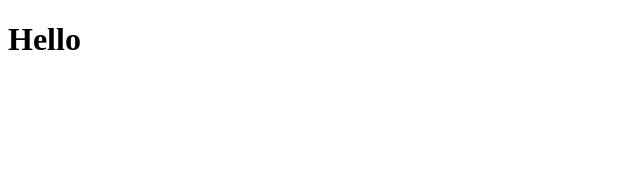
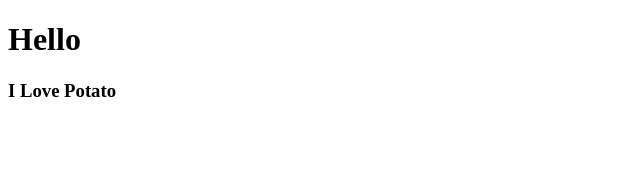
Before and after one commit to weekbelt/movie_app_2020, a React (Create React App) app: page / in a window 1280 px wide. Shown: the top 170 px of the page, without its empty margins (0-640 px from the left). Built offline with nearby package versions, Linux system fonts and the light colour scheme.

Commit message:
2.0 Creating your first React Component

```diff
--- a/src/App.js
+++ b/src/App.js
@@ -1,9 +1,11 @@
 import React from "react";
+import Potato from "./Potato";
 
 function App() {
   return (
     <div>
       <h1>Hello</h1>
+      <Potato />
     </div>
   );
 }
--- /dev/null
+++ b/src/Potato.js
@@ -0,0 +1,7 @@
+import React from "react";
+
+function Potato() {
+  return <h3>I Love Potato</h3>;
+}
+
+export default Potato;
```
